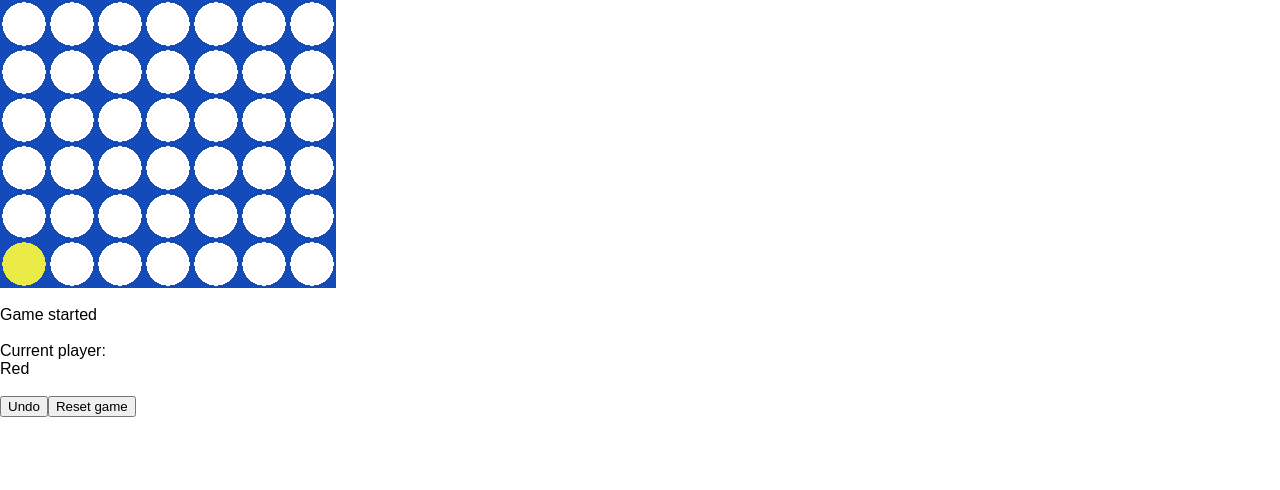
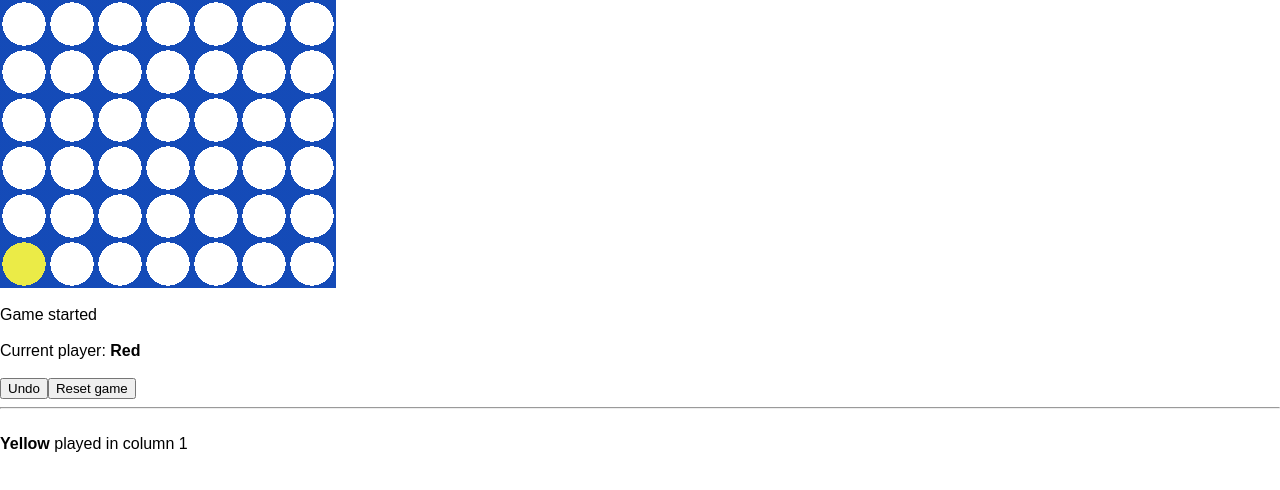
Before and after one commit to j-/connect-four, a React (Create React App) app: page / in a window 1280 px wide. Both pictures are taken after a click on the element 24 px from the left and 144 px from the top of the page. Shown: the top 490 px of the page. Built offline with nearby package versions, Linux system fonts and the light colour scheme.

Commit message:
Add move list component

```diff
--- a/src/components/App.tsx
+++ b/src/components/App.tsx
@@ -4,6 +4,7 @@ import GameStartedState from '../containers/GameStartedState';
 import CurrentPlayerName from '../containers/CurrentPlayerName';
 import ResetGameButton from '../containers/ResetGameButton';
 import UndoMoveButton from '../containers/UndoMoveButton';
+import MoveList from '../containers/MoveList';
 
 const App = () => (
 	<div className="App">
@@ -18,6 +19,12 @@ const App = () => (
 
 		<UndoMoveButton>Undo</UndoMoveButton>
 		<ResetGameButton>Reset game</ResetGameButton>
+
+		<br />
+		<hr />
+		<br />
+
+		<MoveList />
 	</div>
 );
 
--- /dev/null
+++ b/src/components/Move.tsx
@@ -0,0 +1,15 @@
+import * as React from 'react';
+import PlayerName from './PlayerName';
+
+export interface Props {
+	playerName: string;
+	columnIndex: number;
+}
+
+const Move = (props: Props) => (
+	<div className="Move">
+		<PlayerName name={props.playerName} /> played in column {props.columnIndex + 1}
+	</div>
+);
+
+export default Move;
--- /dev/null
+++ b/src/components/MoveList.tsx
@@ -0,0 +1,24 @@
+import * as React from 'react';
+import Move from '../containers/Move';
+
+export interface Props {
+	moveCount: number;
+}
+
+const MoveList = (props: Props) => {
+	const moveListItems = [];
+	for (let i = 0; i < props.moveCount; i++) {
+		moveListItems.push(
+			<div className="MoveList-item" key={i}>
+				<Move moveIndex={i} />
+			</div>
+		);
+	}
+	return (
+		<div className="MoveList">
+			{moveListItems}
+		</div>
+	);
+};
+
+export default MoveList;
--- a/src/components/PlayerName.tsx
+++ b/src/components/PlayerName.tsx
@@ -5,9 +5,9 @@ export interface Props {
 }
 
 const PlayerName = (props: Props) => (
-	<div className="PlayerName">
+	<strong className="PlayerName">
 		{props.name}
-	</div>
+	</strong>
 );
 
 export default PlayerName;
--- /dev/null
+++ b/src/containers/Move.ts
@@ -0,0 +1,21 @@
+import { connect } from 'react-redux';
+import Move from '../components/Move';
+import { ReducerState, getPlayerIdByMoveIndex, getMoveColumnIndex } from '../store';
+
+interface StateProps {
+	playerName: string;
+	columnIndex: number;
+}
+
+interface OwnProps {
+	moveIndex: number;
+}
+
+const mapStateToProps = (state: ReducerState, props: OwnProps): StateProps => ({
+	playerName: getPlayerIdByMoveIndex(state, props.moveIndex),
+	columnIndex: getMoveColumnIndex(state, props.moveIndex),
+});
+
+export default connect(
+	mapStateToProps,
+)(Move);
--- /dev/null
+++ b/src/containers/MoveList.ts
@@ -0,0 +1,15 @@
+import { connect } from 'react-redux';
+import MoveList from '../components/MoveList';
+import { ReducerState, getMoveCount } from '../store';
+
+interface StateProps {
+	moveCount: number;
+}
+
+const mapStateToProps = (state: ReducerState): StateProps => ({
+	moveCount: getMoveCount(state),
+});
+
+export default connect(
+	mapStateToProps,
+)(MoveList);
```
